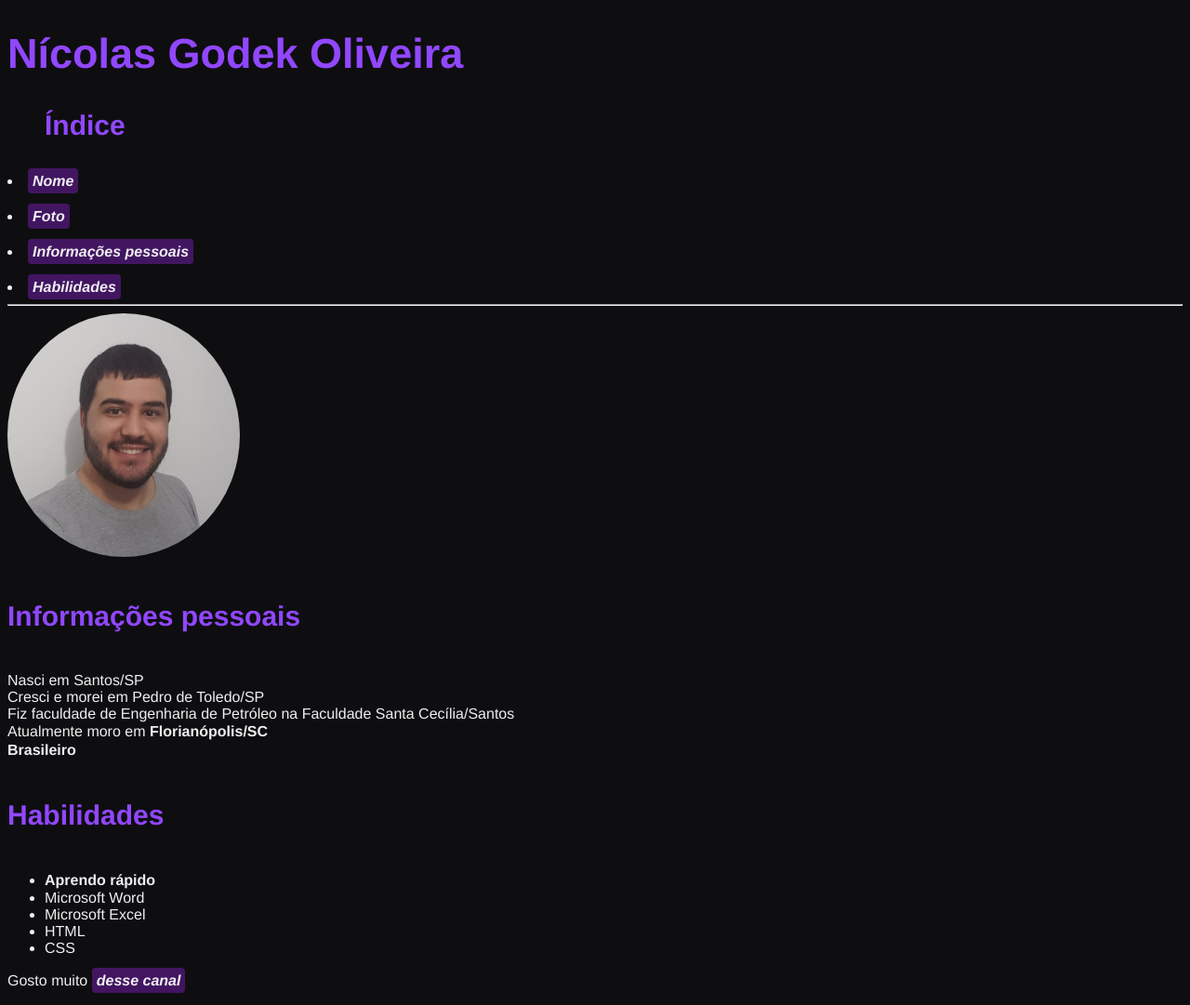
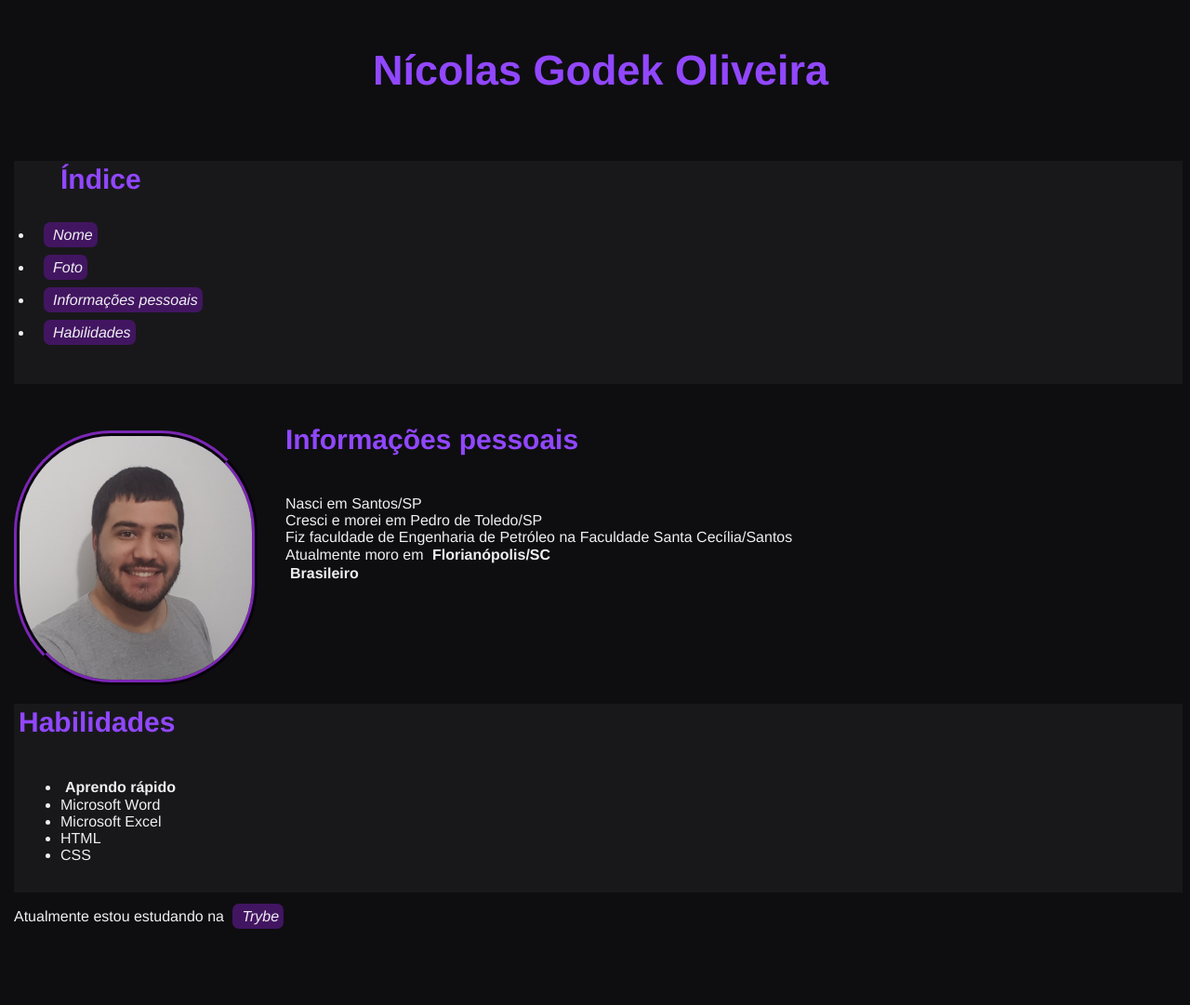
Before and after one commit to NicolasGodek/nicolasgodek.github.io, a plain HTML site: page index.html in a window 1280 px wide. Shown: the whole page at 93% size. After the commit the page ends 1012 px from the top, so only its background shows below. Drawn offline with Linux system fonts and the light colour scheme.

Commit message:
Adicionando mudanças no CSS

```diff
--- a/index.html
+++ b/index.html
@@ -3,58 +3,28 @@
 <head>
     <meta charset="UTF-8">
     <title>Portifólio Web</title>
-    <style>
-        body{
-            background-color: #0e0e10;
-            color: #efeff1;
-            font-family: Helvetica,Arial,sans-serif
-        }
-        .cor-principal{
-            color: #9147ff;
-        }
-        .titulo-principal{
-        line-height: 55px;
-        font-weight: 600;
-        font-size: 45px;
-        }
-        .foto{
-            border-radius: 50%;
-        }
-        .link{
-        color: #efeff1;
-        background-color: #421561;
-        padding: 5px;
-        border-radius: 4px;
-        text-decoration: none;
-        font-size: 16px;
-        line-height: 20px;
-        font-weight: 700;
-        }
-        strong{
-        font-size: 16px;
-        line-height: 20px;
-        }
-        .titulo-secundario{
-        line-height: 40px;
-        font-weight: 700;
-        font-size: 30px;
-        }
-    </style>
+    <link rel="stylesheet" href="style.css">
 </head>
 <body>
+    <div class="nome">
         <h1 class='cor-principal titulo-principal' id=Nome>Nícolas Godek Oliveira</h1>
+    </div>
+    <div class ="indice">
         <h3 class='cor-principal titulo-secundario'><ul>Índice</h3>
             <li><a class="link" href= "#Nome"><em>Nome</em></a></li>
-        <br><li><a class="link" href= eu.jpg target="_blank" ><em>Foto</em></a></li>
-        <br><li><a class="link" href= "#informacao"><em>Informações pessoais</em></a></li>
-        <br><li><a class="link" href= "#h"><em>Habilidades</em></a></li>
+            <li><a class="link" href= eu.jpg target="_blank" ><em>Foto</em></a></li>
+            <li><a class="link" href= "#informacao"><em>Informações pessoais</em></a></li>
+            <li><a class="link" href= "#h"><em>Habilidades</em></a></li>
+    </div>
     </ul>
-    <hr>
+    <div class="descrição">
         <img class="foto"src="eu.jpg" alt="eu sorrindo" width="250px">
         <h4 class='cor-principal titulo-secundario'id="informacao">Informações pessoais</h4>
         <p>Nasci em Santos/SP<br>Cresci e morei em Pedro de Toledo/SP
         <br>Fiz faculdade de Engenharia de Petróleo na Faculdade Santa Cecília/Santos<br>
         Atualmente moro em <strong>Florianópolis/SC</strong><br><strong>Brasileiro</strong></p>
+    </div>
+    <div class="habilidades">
         <h4 class='cor-principal titulo-secundario' id="h">Habilidades</h3>
         <ul>
             <li><strong>Aprendo rápido</strong></li>
@@ -62,8 +32,9 @@
             <li>Microsoft Excel</li>
             <li>HTML</li>
             <li>CSS</li>
+    </div>
     </ul>
-    <p>Gosto muito <a class="link" href= "https://www.youtube.com/channel/UCZeN5eLUwiIyMaQjKR_ydVg"
-    target="_blank" ><em>desse canal</a></em></p>
+    <p>Atualmente estou estudando na <a class="link" href= "https://www.betrybe.com/"
+    target="_blank" ><em>Trybe</a></em></p>
 </body>
 </html>
--- /dev/null
+++ b/style.css
@@ -0,0 +1,63 @@
+body{
+    background-color: #0e0e10;
+    color: #efeff1;
+    font-family: Helvetica,Arial,sans-serif
+}
+.cor-principal{
+    color: #9147ff;
+}
+.titulo-principal{
+    line-height: 55px;
+    font-weight: 600;
+    font-size: 45px;
+}
+*{
+    margin-left: 5px;
+}
+.foto{
+    border-radius: 40%;
+    border: 6px ridge #421561;
+    float: left;
+    margin: 10px 30px 10px 0;
+}
+.link{
+    color: #efeff1;
+    background-color: #421561;
+    padding: 5px;
+    border-radius: 7px;
+    text-decoration: none;
+    font-size: 16px;
+    line-height: 20px;
+    font-weight: 500;
+}
+strong{
+    font-size: 16px;
+    line-height: 20px;
+}
+.titulo-secundario{
+    line-height: 40px;
+    font-weight: 700;
+    font-size: 30px;
+}
+.nome{
+    text-align: center;
+    padding: 10px;
+}
+.indice{
+    padding: 0 0 30px;
+    background-color: #18181b;
+}
+.indice li {
+    margin-bottom: 15px;
+}
+.descrição{
+    margin-bottom: 130px;
+}
+.descrição p {
+    margin-bottom: 5px;
+}
+.habilidades{
+    background-color: #18181b;
+    margin-top: 15px;
+    padding-bottom: 15px;
+}
```
Lines whose indentation alone changed are shown as unchanged.
